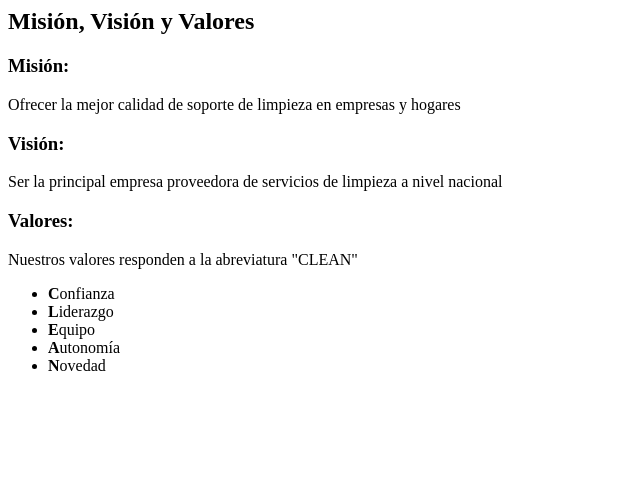
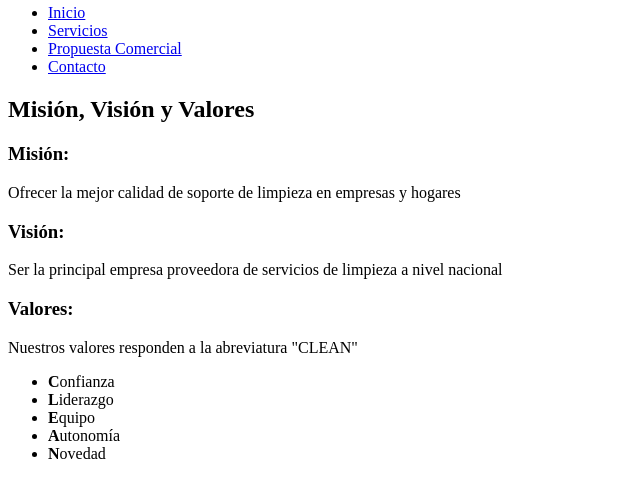
Before and after one commit to soutolucianab/SOUTO-LUCIANA---Dise-o-y-Desarrollo-Web, a plain HTML site: page Ingregrador-UVA1/mision.html in a window 1280 px wide. Shown: the part 378-857 px from the top of the page, without its empty margins (0-640 px from the left). Before the commit the page ends 800 px from the top, so only its background shows below. Drawn offline with Linux system fonts and the light colour scheme.

Commit message:
Update mision.html

```diff
--- a/Ingregrador-UVA1/mision.html
+++ b/Ingregrador-UVA1/mision.html
@@ -11,6 +11,18 @@
         <h4>Servicios de Limpieza en Argentina</h4>
         <img src="logo.jpg" alt="Logotipo" style="width: 200px; height: auto;">
     </header>
+
+    <nav>
+        <ul>
+            <li><a href="index.html">Inicio </a></li>
+            <li><a href="servicios.html">Servicios </a> </li>
+            <li><a href="propuesta.html">Propuesta Comercial </a></li>
+            <li><a href="contacto.html">Contacto </a></li>
+        </ul>
+
+    </nav>
+
+
     <main>
         <h2>Misión, Visión y Valores</h2>
         <h3>Misión:</h3>
```
